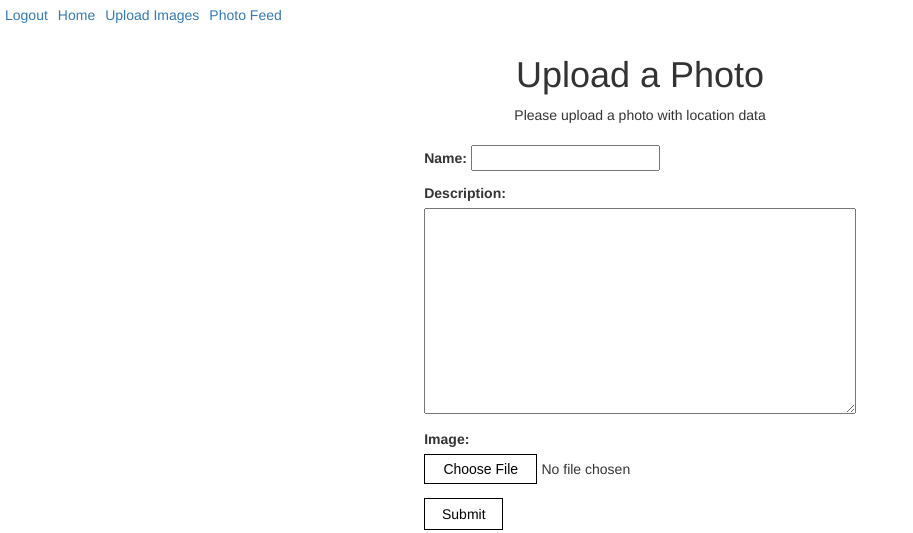
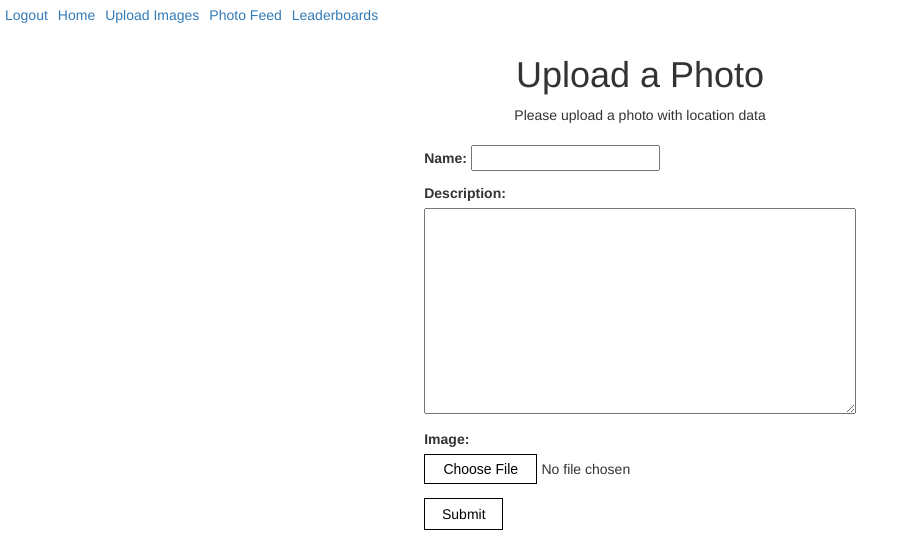
Before and after one commit to tobyforbes201/ECM-2434-Group-Software-Engineering-Project, a Django app: page /polls/uploadimage in a window 1280 px wide. Shown: the top 533 px of the page, without its empty margins (0-913 px from the left). Run offline with Django 4.2, Linux system fonts and the light colour scheme; a user stored in the database is signed in; parts of the project's set-up code (start-up, migrations or seed data) failed here and were passed over; some libraries are stand-ins or nearby versions.

Commit message:
Update uploadfile.html
added the link for the leaderboards.

```diff
--- a/mysite/polls/templates/uploadfile.html
+++ b/mysite/polls/templates/uploadfile.html
@@ -60,6 +60,9 @@
     {% if user.is_authenticated %}
     <td><a href="feed">Photo Feed </a></td>
     {% endif %}
+    {% if user.is_authenticated %}
+    <td><a href="leaderboards">Leaderboards</a></td>
+    {% endif %}
   </tr>
 </table>
 <div class = "central">
```
